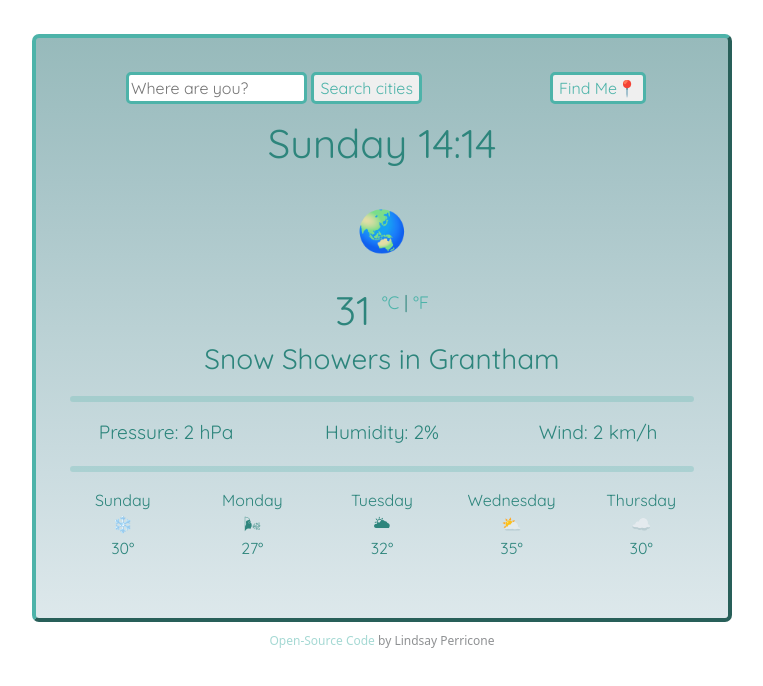
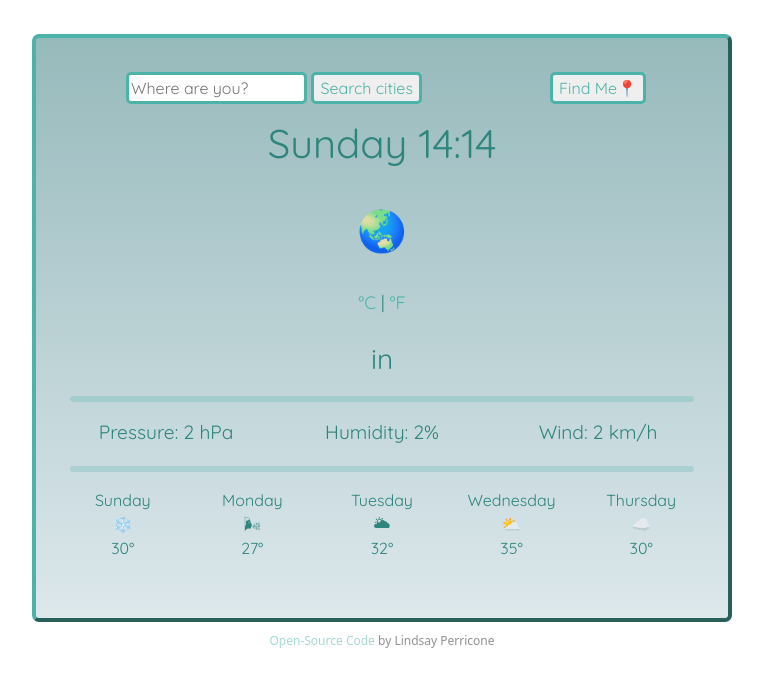
Before and after one commit to lindsaypinecone/lp-weather-app, a plain HTML site: page index.html in a window 1280 px wide. Shown: the whole page, without its empty margins (258-1021 px from the left). Drawn offline with nearby package versions, Linux system fonts and the light colour scheme; no server answers.

Commit message:
removed main fake data

```diff
--- a/index.html
+++ b/index.html
@@ -40,9 +40,9 @@
             <button>Find Me📍</button>
           </div>
         </div>
-        <h1>Saturday</h1>
+        <h1><span id="date"></span></h1>
         <p class="main-emoji">🌏</p>
-        <h2><span id="current-temp">31</span>
+        <h2><span id="current-temp"></span>
       <small>
 
           <a href="#" id="celsius-link">°C</a> |
@@ -51,8 +51,8 @@
 
         </h2>
         <h3>
-          <span id="current-conditions">Snow Showers</span> in
-          <span id="current-city">Grantham</span>
+          <span id="current-conditions"></span> in
+          <span id="current-city"></span>
         </h3>
                 <hr />
 <div class="details">
```
